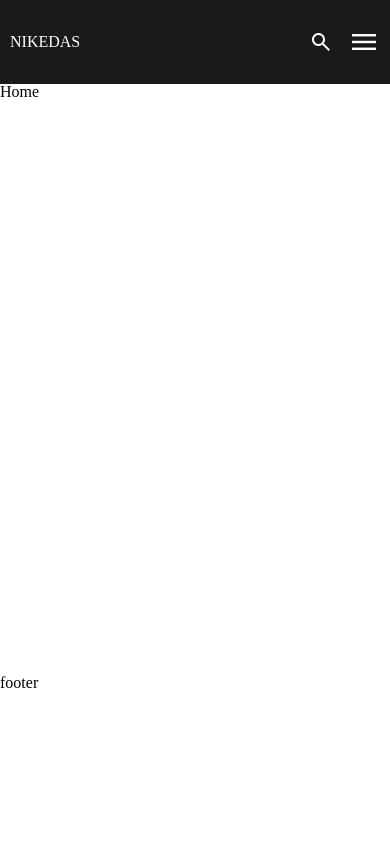
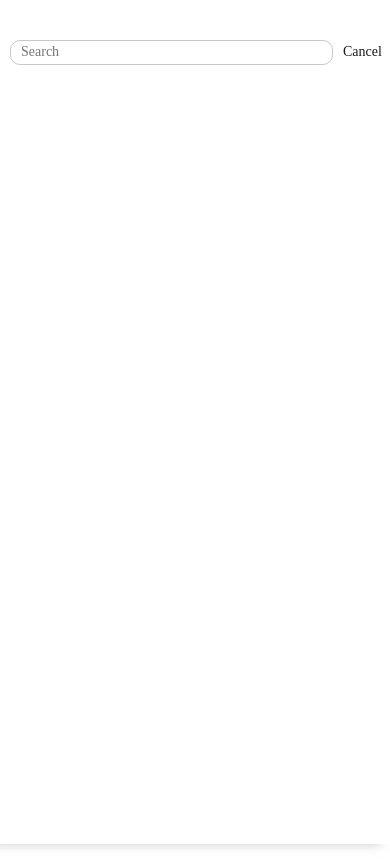
Before and after one commit to anthonymartz17/nikedas_frontend, a React (Vite) app: page / in a window 390 px wide. Both pictures are taken after a click on the element "search". Shown: the top 864 px of the page. Built offline with nearby package versions, Linux system fonts and the light colour scheme.

Commit message:
added toggling of mobile searchbar

```diff
--- a/src/Components/Nav.css
+++ b/src/Components/Nav.css
@@ -7,10 +7,9 @@
 }
 .navbar_container {
 	display: flex;
-	justify-content: space-around;
+	justify-content: space-between;
 	align-items: center;
 	width: 100%;
-	justify-content: space-between;
 	color: var(--light);
 }
 .navbar_search_icon_menu_icon_container {
@@ -26,8 +25,7 @@
 	font-size: 2em;
 }
 
-/* mobile menue */
-
+/* Mobile Menu */
 .navbar_mobile_menu {
 	position: absolute;
 	top: 0;
@@ -42,22 +40,24 @@
 	transition: all 150ms ease-in-out;
 	box-shadow: -10px 0px 10px 1px #aaaaaa85;
 }
+
 .navbar_search_product_mobile {
 	position: absolute;
 	top: 0;
 	bottom: 0;
 	right: 0;
 	height: 100vh;
-	/* width: 300px; */
-	background-color: var(--dark);
+	width: 100%;
+	background-color: var(--light);
 	margin: 0;
-	/* opacity: 0; */
+	opacity: 0;
 	transform: translateX(100%);
 	transition: all 150ms ease-in-out;
 	box-shadow: -10px 0px 10px 1px #aaaaaa85;
 }
 
-.navbar_mobile_menu.active {
+.navbar_mobile_menu.active,
+.navbar_search_product_mobile.active {
 	right: 0;
 	transform: translateX(0);
 	opacity: 1;
@@ -80,14 +80,6 @@
 	display: block;
 }
 
-/* .navbar_search_product_mobile.active {
-	width: 100%;
-	right: 0;
-	transform: translateX(0);
-	opacity: 1;
-	z-index: 5;
-} */
-
 .navbar_mobile_menu_header {
 	display: flex;
 	justify-content: space-between;
--- a/src/Components/Nav.jsx
+++ b/src/Components/Nav.jsx
@@ -1,29 +1,32 @@
 import React, { useState } from "react";
 import "./Nav.css";
 import SearchProduct from "./SearchProduct";
+
 export default function Nav() {
   const [isSearchOpen, setIsSearchOpen] = useState(false);
+  const [isMenuOpen, setIsMenuOpen] = useState(false);
 
   function toggleSearch() {
     setIsSearchOpen((prev) => !prev);
   }
-	const [isMenuOpen, setIsMenuOpen] = useState(false);
+
   function toggleMenu() {
     setIsMenuOpen((prev) => !prev);
   }
+
   return (
     <nav className="navbar">
       <div className="navbar_container">
         <div className="navbar_logo">NIKEDAS</div>
         <div className="navbar_search_icon_menu_icon_container">
           <span
-						onClick={() => toggleSearch()}
-						className=" navbar_searchbar material-symbols-outlined"
+            onClick={toggleSearch}
+            className="navbar_searchbar material-symbols-outlined"
           >
             search
           </span>
           <span
-						onClick={() => toggleMenu()}
+            onClick={toggleMenu}
             className="material-symbols-outlined nav_menu_icon"
           >
             menu
@@ -35,28 +38,26 @@ export default function Nav() {
         <div className="navbar_mobile_menu_header">
           <span className="navbar_mobile_menu_back">back</span>
           <span
-						onClick={() => toggleMenu()}
-						className="material-symbols-outlined "
+            onClick={toggleMenu}
+            className="material-symbols-outlined"
           >
             close
           </span>
         </div>
       </div>
+
       <div
-				onClick={() => toggleMenu()}
-				className={`navbar_mobile_menu_backdrop ${
-					isMenuOpen ? "active" : ""
-				}`}
+        onClick={toggleMenu}
+        className={`navbar_mobile_menu_backdrop ${isMenuOpen ? "active" : ""}`}
       ></div>
 
-			{/* <div
-				className={`navbar_search_product_mobile${
+      <div
+        className={`navbar_search_product_mobile ${
           isSearchOpen ? "active" : ""
         }`}
-			> */}
-			{/* <div className="navbar_search_product_mobile">
-				<SearchProduct />
-			</div> */}
+      >
+        <SearchProduct onToggleSearch={toggleSearch} />
+      </div>
     </nav>
   );
 }
--- a/src/Components/SearchProduct.css
+++ b/src/Components/SearchProduct.css
@@ -1,4 +1,28 @@
-.search{
-  height: 100vh;
+.search {
+	color: var(--dark);
+	height: 100%;
+	display: grid;
+	grid-template-rows: 10% 1fr;
+	padding: 10px;
+}
 
+.search_header {
+	display: grid;
+	grid-template-columns: 1fr 10%;
+  align-items: center;
+	gap: 10px;
+	font-size: 14px;
 }
+
+.search_searchbar {
+	all: unset;
+	display: block;
+	border: 1px solid rgba(0, 0, 0, 0.217);
+	border-radius: 10px;
+	padding: 1px 10px;
+	height: 1.5em;
+}
+
+.search_results{
+	max-height: 600px;
+}
--- a/src/Components/SearchProduct.jsx
+++ b/src/Components/SearchProduct.jsx
@@ -1,12 +1,16 @@
 import "./SearchProduct.css";
 
-export default function SearchProduct() {
+export default function SearchProduct({ onToggleSearch }) {
 	return (
 		<div className="search">
 			<div className="search_header">
-				<input type="text" />
-				<p>Cancel</p>
+				<input className="search_searchbar" type="text" placeholder="Search" />
+
+				<p className="search_close" onClick={() => onToggleSearch()}>
+					Cancel
+				</p>
 			</div>
+			<div className="search_results">{/* search results goes here */}</div>
 		</div>
 	);
 }
```
Lines whose indentation alone changed are shown as unchanged.
